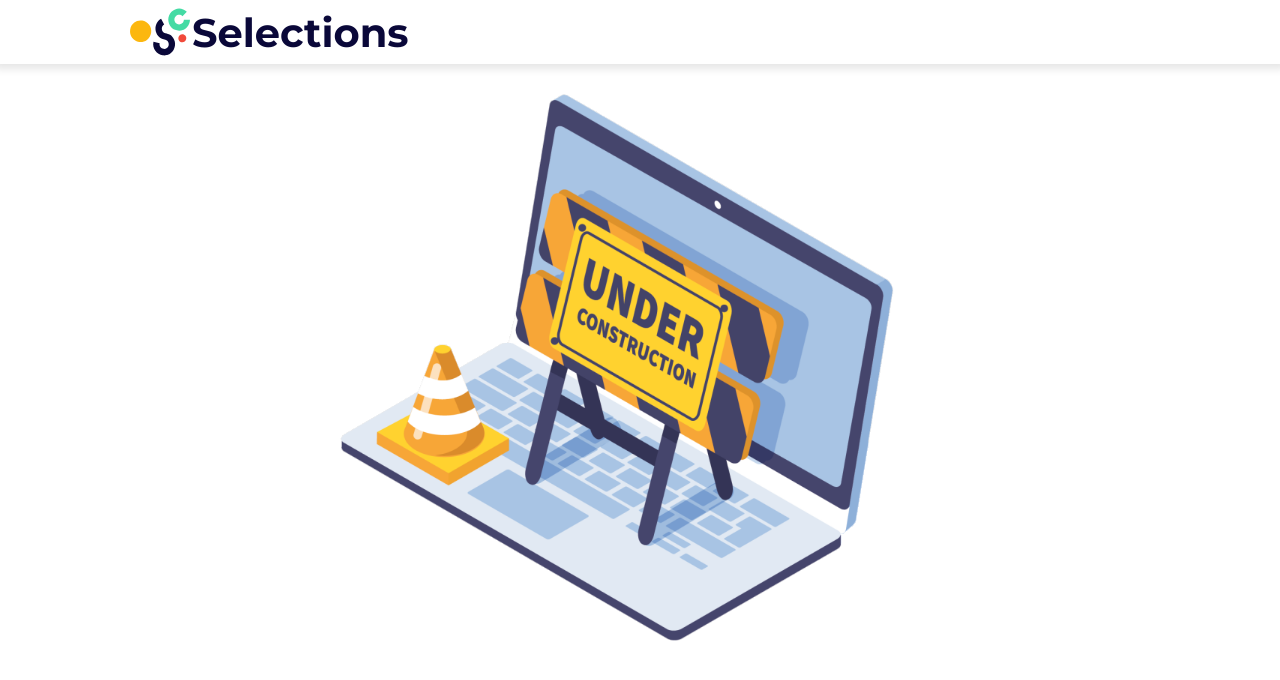
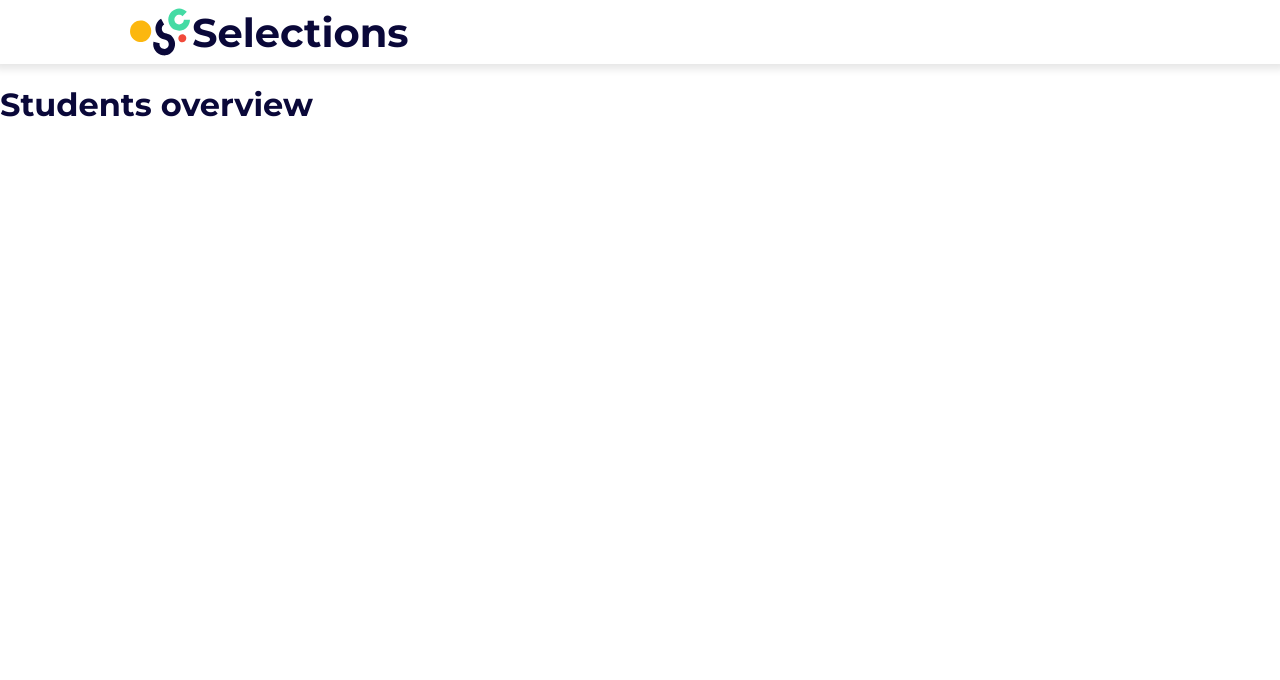
Before and after one commit to SELab-2/OSOC-2, a Next.js app in the folder frontend/: page /students in a window 1280 px wide. Shown: the top 680 px of the page. Built offline with nearby package versions, Linux system fonts and the light colour scheme; no server answers.

Commit message:
feat: created StudentCard component

```diff
--- /dev/null
+++ b/frontend/components/StudentCard/StudentCard.tsx
@@ -0,0 +1,7 @@
+export const StudentCard: React.FC = () => {
+    return (
+        <>
+            <h1>Students overview</h1>
+        </>
+    )
+}
--- a/frontend/pages/students.tsx
+++ b/frontend/pages/students.tsx
@@ -1,16 +1,12 @@
-/**
- * Students overview page
- * TODO
- */
 import {NextPage} from "next";
-import {UnderConstruction} from "../components/UnderConstruction/UnderConstruction";
 import {Header} from "../components/Header/Header";
+import {StudentCard} from "../components/StudentCard/StudentCard";
 
 const Students: NextPage = () => {
     return (
         <>
             <Header/>
-            <UnderConstruction/>
+            <StudentCard></StudentCard>
         </>
     )
 }
```
